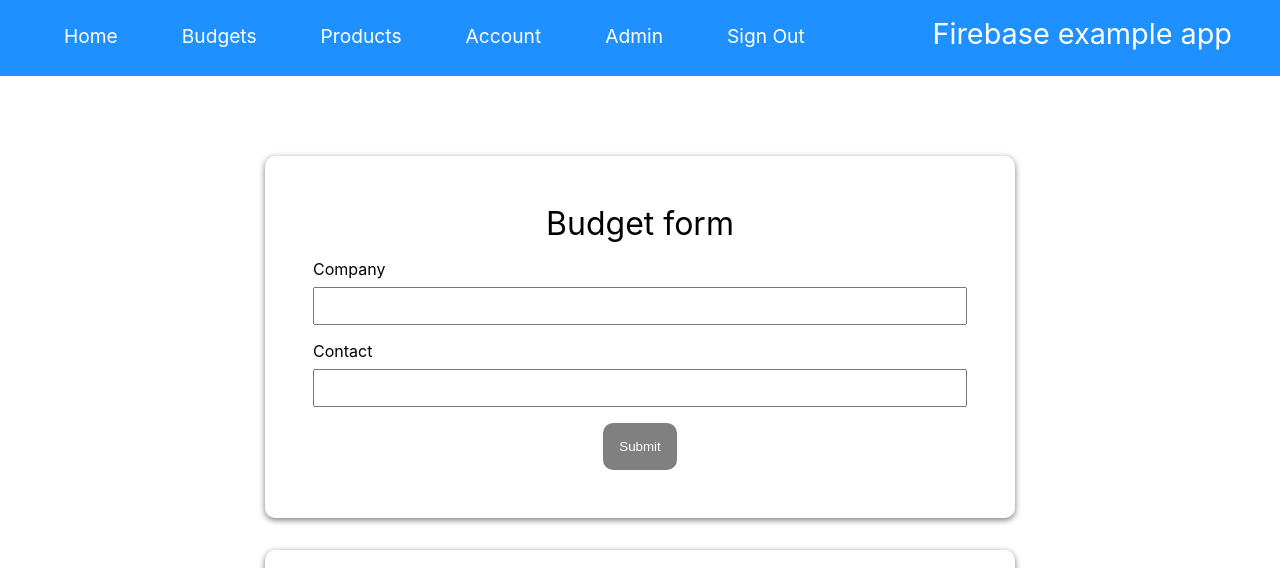
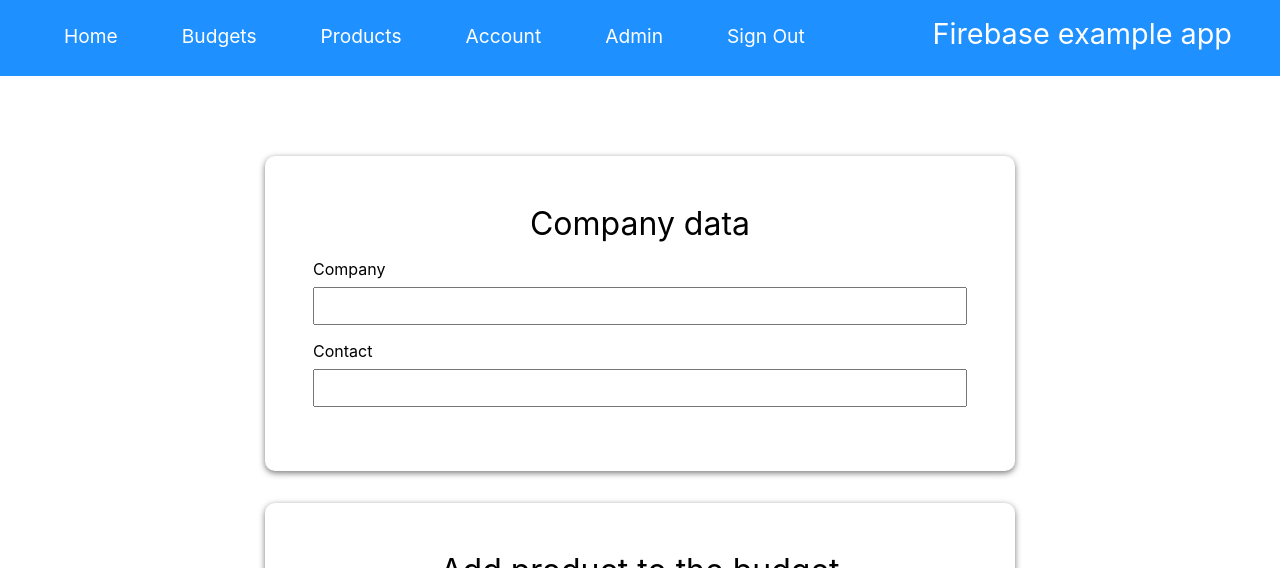
Before and after one commit to desolaser/firebase-react-app, a React (Create React App) app: page /add_budget in a window 1280 px wide. Shown: the top 568 px of the page. Built offline with nearby package versions, Linux system fonts and the light colour scheme; no server answers; the database is empty; sample sign-in values are in the browser's storage.

Commit message:
Modify add budget page to have the submit button at the last panel

```diff
--- a/src/pages/add_budget.js
+++ b/src/pages/add_budget.js
@@ -4,7 +4,9 @@ import { useFirebase } from '../firebase'
 import Layout from '../components/layout'
 import Form from '../components/form'
 import Input from '../components/input'
+import Panel from '../components/panel'
 import StyledList from '../components/styled_list'
+import { FormTitle } from '../components/form_components'
 
 const AddBudget = () => {
     const firebase = useFirebase()
@@ -29,6 +31,12 @@ const AddBudget = () => {
                     ...productsObject[key],
                 }))
 
+                productsList.unshift({
+                    id: 0,
+                    value: "",
+                    name: "Select a product"
+                });
+
                 setProducts(productsList)
             }
         })
@@ -47,6 +55,8 @@ const AddBudget = () => {
             total,
             products: budgetProducts
         })
+
+        alert('Budget submitted')
     }
 
     const handleProductSubmit = e => {
@@ -69,21 +79,6 @@ const AddBudget = () => {
 
     const isInvalid = company === '' || contact === '' || sum === 0
     const isInvalidProducts = selectedProduct === '' || quantity === 0
-
-    const fields = [
-        {
-            label: "Company",
-            type: "text",
-            value: company,
-            onChange: e => setCompany(e.target.value)
-        },
-        {
-            label: "Contact",
-            type: "text",
-            value: contact,
-            onChange: e => setContact(e.target.value)
-        },
-    ]
 
     const product_fields = [
         {
@@ -122,13 +117,13 @@ const AddBudget = () => {
 
     return (
         <Layout>
-            <Form
-                title="Budget form"
-                fields={fields}
-                handleSubmit={handleBudgetSubmit}
-                submitValue="Submit"
-                disabled={isInvalid}
-            />
+            <Panel>
+                <center>
+                    <FormTitle>Company data</FormTitle>
+                </center>
+                <Input label="Company" type="text" value={company} onChange={e => setCompany(e.target.value)} />
+                <Input label="Contact" type="text" value={contact} onChange={e => setContact(e.target.value)} />
+            </Panel>
             <Form
                 title="Add product to the budget"
                 fields={product_fields}
@@ -140,7 +135,9 @@ const AddBudget = () => {
             <Form
                 title="Calculations"
                 fields={display_fields}
-                display
+                handleSubmit={handleBudgetSubmit}
+                submitValue="Submit budget"
+                disabled={isInvalid}
             />
         </Layout>
     )
```
